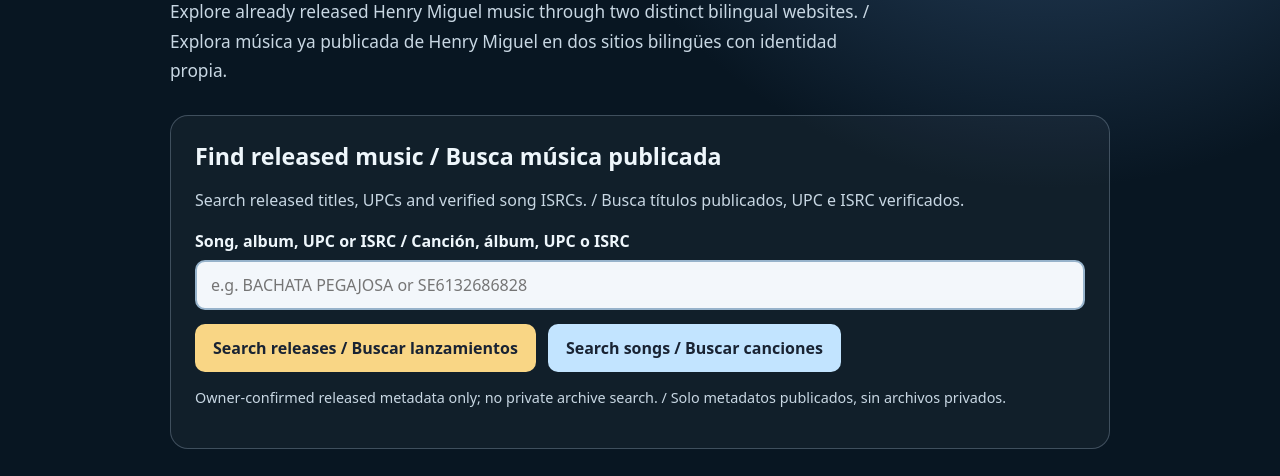
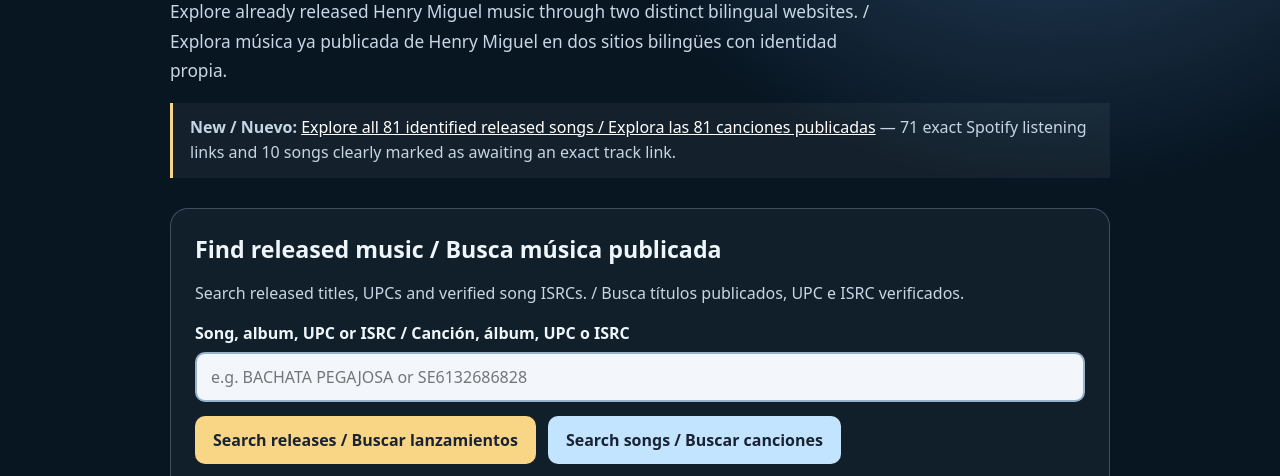
Before and after one commit to hbue4587/hbue4587, a plain HTML site: page pwr-music/index.html in a window 1280 px wide. Shown: the part 324-800 px from the top of the page. Drawn offline with Linux system fonts and the light colour scheme.

Commit message:
Expose new 81-song released music index in public preview hub

```diff
--- a/pwr-music/index.html
+++ b/pwr-music/index.html
@@ -49,6 +49,7 @@ footer{font-size:.9rem;color:#c6d5e2}footer a{color:#bce5ff}
 <p class="eyebrow">PWR Music International · Public preview / Vista pública</p>
 <h1>Music without borders.<br><span lang="es">Música sin fronteras.</span></h1>
 <p class="lead">Explore already released Henry Miguel music through two distinct bilingual websites. / Explora música ya publicada de Henry Miguel en dos sitios bilingües con identidad propia.</p>
+<p class="notice"><strong>New / Nuevo:</strong> <a href="./songs.html" data-preview-page="songs.html">Explore all 81 identified released songs / Explora las 81 canciones publicadas</a> — 71 exact Spotify listening links and 10 songs clearly marked as awaiting an exact track link.</p>
 <section class="quick-search" aria-labelledby="find-heading">
 <h2 id="find-heading">Find released music / Busca música publicada</h2>
 <p>Search released titles, UPCs and verified song ISRCs. / Busca títulos publicados, UPC e ISRC verificados.</p>
```
